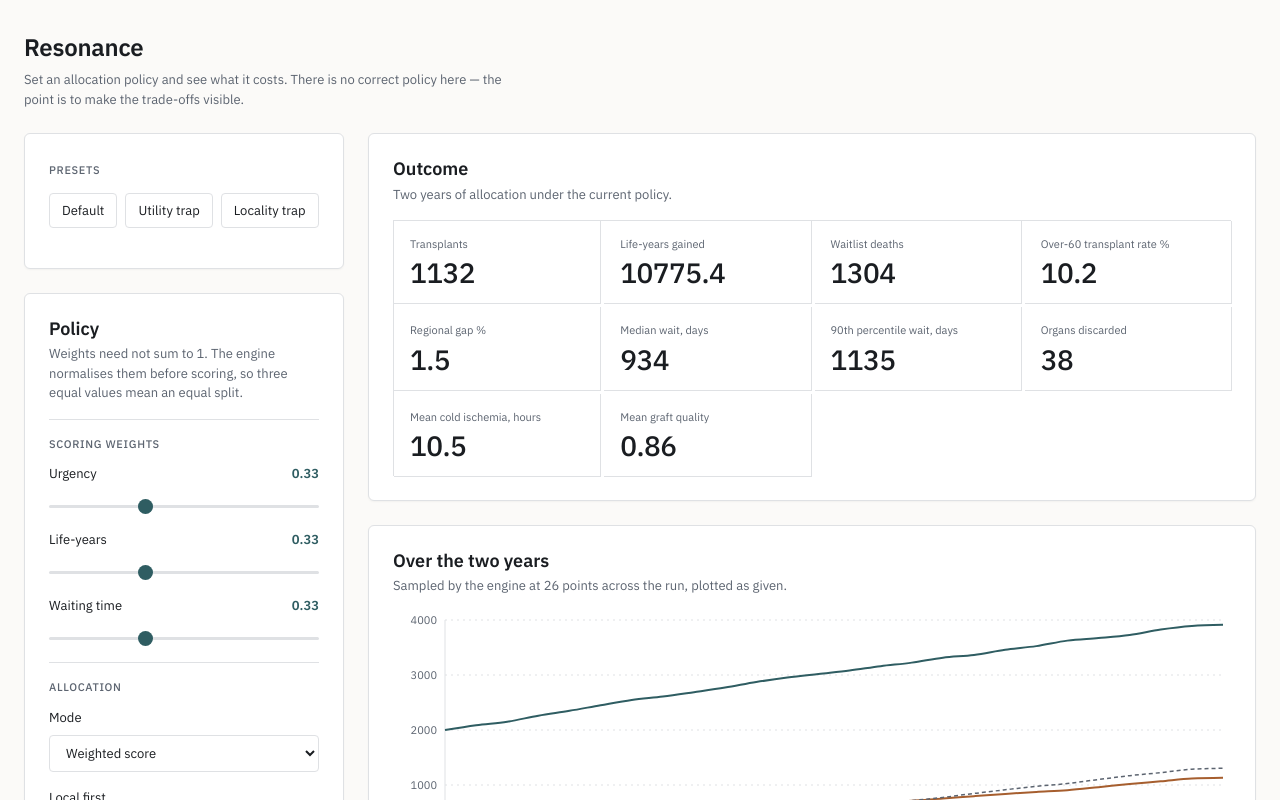
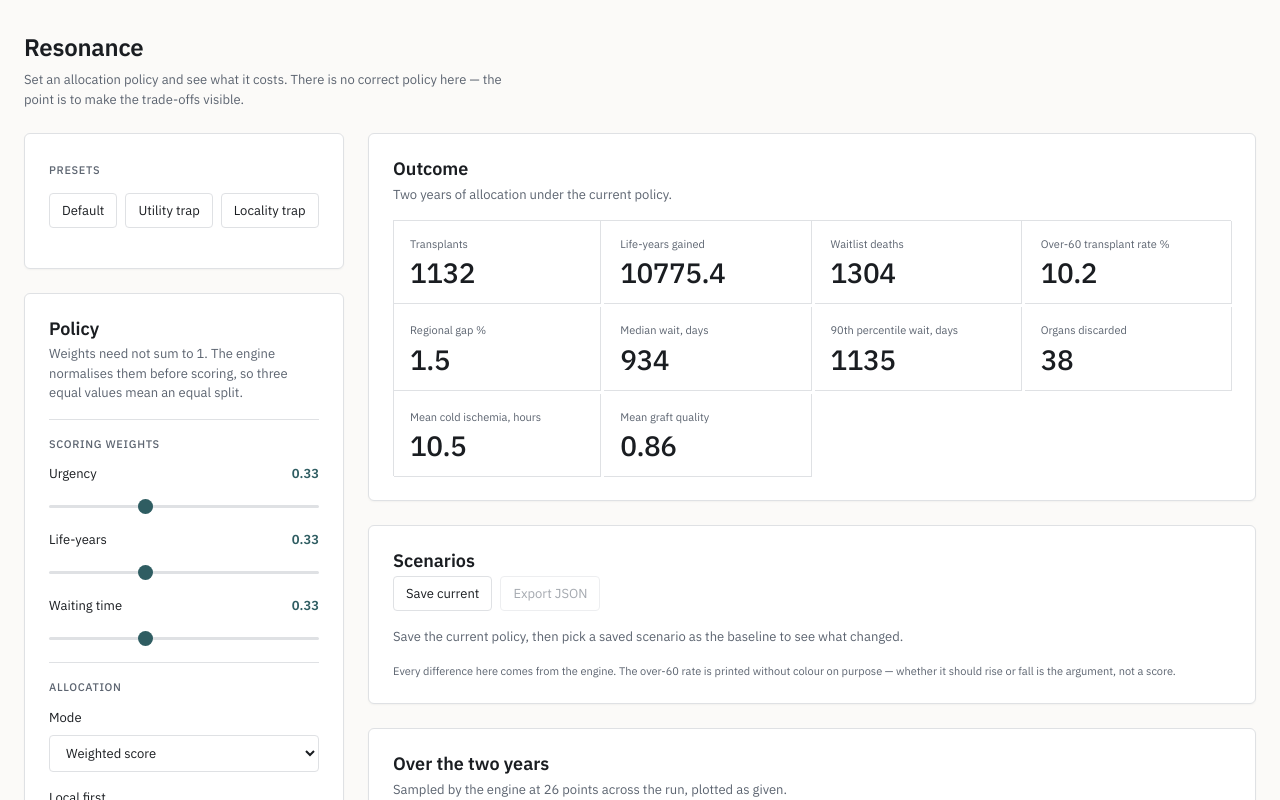
Before and after one commit to K-RANGARAJAN/Allocate, a React (Vite) app: page / in a window 1280 px wide. Shown: the top 800 px of the page. Built offline with nearby package versions, Linux system fonts and the light colour scheme.

Commit message:
Added the scenario panel and wired comparison

```diff
--- a/src/ui/App.tsx
+++ b/src/ui/App.tsx
@@ -1,12 +1,15 @@
 import { BreakdownTables } from "./components/BreakdownTables";
 import { ControlsPanel } from "./components/ControlsPanel";
 import { MetricGrid } from "./components/MetricGrid";
+import { ScenarioPanel } from "./components/ScenarioPanel";
 import { TimelineChart } from "./charts/TimelineChart";
 import { PresetButtons } from "./components/PresetButtons";
 import { usePolicyRun } from "./state/usePolicyRun";
+import { useScenarios } from "./state/useScenarios";
 
 export function App() {
   const run = usePolicyRun();
+  const scenarios = useScenarios();
 
   let status = "Simulating two years of allocation…";
   if (run.running === false) {
@@ -16,6 +19,7 @@ export function App() {
   let results = null;
   let tables = null;
   let timeline = null;
+  let compare = null;
   if (run.outcome !== null) {
     results = (
       <section className="panel">
@@ -24,6 +28,8 @@ export function App() {
         <MetricGrid metrics={run.outcome.metrics} stale={run.running} />
       </section>
     );
+
+    compare = <ScenarioPanel outcome={run.outcome} store={scenarios} />;
 
     timeline = (
       <section className="panel">
@@ -78,6 +84,7 @@ export function App() {
         <div className="stack">
           {placeholder}
           {results}
+          {compare}
           {timeline}
           {tables}
         </div>
--- /dev/null
+++ b/src/ui/components/ScenarioPanel.tsx
@@ -0,0 +1,77 @@
+import { useState } from "react";
+
+import { compareOutcomes } from "../../engine/index";
+import type { Outcome } from "../../contract/types";
+import type { ScenarioStore } from "../state/useScenarios";
+import { ComparisonTable } from "./ComparisonTable";
+
+export interface ScenarioPanelProps {
+  outcome: Outcome;
+  store: ScenarioStore;
+}
+
+export function ScenarioPanel(props: ScenarioPanelProps) {
+  const [baselineId, setBaselineId] = useState<number | null>(null);
+  const scenarios = props.store.scenarios;
+
+  let baseline = null;
+  for (const one of scenarios) {
+    if (one.id === baselineId) {
+      baseline = one;
+    }
+  }
+
+  // compareOutcomes re-runs nothing, so this is safe on every render.
+  let body = (
+    <p className="panel-note">
+      Save the current policy, then pick a saved scenario as the baseline to see
+      what changed.
+    </p>
+  );
+  if (baseline !== null) {
+    const comparison = compareOutcomes(
+      baseline.outcome,
+      props.outcome,
+      baseline.label,
+      "Current"
+    );
+    body = <ComparisonTable comparison={comparison} />;
+  }
+
+  return (
+    <section className="panel">
+      <h2 className="panel-title">Scenarios</h2>
+      <div className="compare-head">
+        <button type="button" className="btn" onClick={() => props.store.save(props.outcome)}>
+          Save current
+        </button>
+        <button
+          type="button"
+          className="btn"
+          disabled={scenarios.length === 0}
+          onClick={props.store.exportJson}
+        >
+          Export JSON
+        </button>
+        {scenarios.map((one) => {
+          return (
+            <span className="scenario-chip" key={one.id}>
+              <button type="button" onClick={() => setBaselineId(one.id)}>
+                {one.label}
+              </button>
+              <button type="button" onClick={() => props.store.remove(one.id)}>
+                ×
+              </button>
+            </span>
+          );
+        })}
+      </div>
+      {body}
+      <p className="compare-note">
+        Every difference here comes from the engine. The over-60 rate is printed
+        without colour on purpose — whether it should rise or fall is the
+        argument, not a score.
+      </p>
+    </section>
+  );
+}
```
Also changed, not shown: 1 other file (tests, documents, lock files or other folders).
